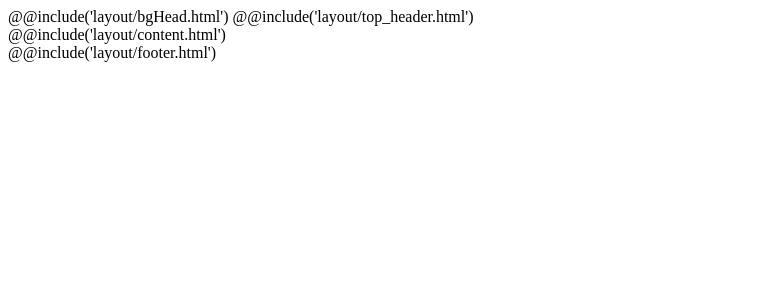
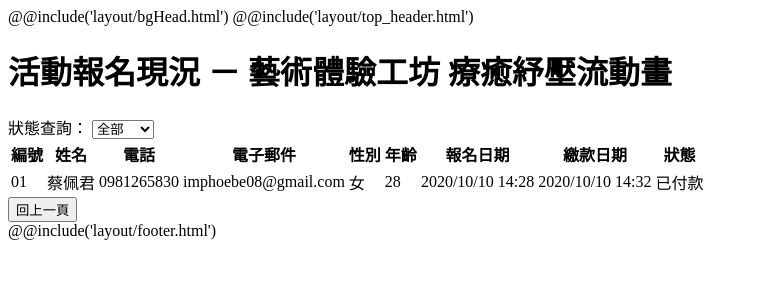
Before and after one commit to imphoebe08/200818_ED102_G4_Checkie, a PHP site: page /backstage/html/acDetail.html in a window 1280 px wide. Shown: the top 300 px of the page, without its empty margins (0-758 px from the left). Run offline with PHP 8.4, Linux system fonts and the light colour scheme.

Commit message:
活動後台初版完成

```diff
--- a/backstage/html/acAdd.html
+++ b/backstage/html/acAdd.html
@@ -58,7 +58,7 @@
             <span>舉辦人介紹：</span><pre><textarea name="" id="" cols="200" rows="10" style="resize: none;"></textarea></pre><br><br>
             <label for="">舉辦人圖片：</label><input type="file" name="" id=""><br><br>
             <div id="acAdd_submit_wrapper">
-                <button id="acAdd_submit">完成</button>
+                <input type="submit" id="acAdd_submit">
             </div>
         </form>
 
--- a/backstage/html/acDetail.html
+++ b/backstage/html/acDetail.html
@@ -11,7 +11,58 @@
 
     <!-- 中間內容 -->
     <div class="container-fluid">
-        @@include('layout/content.html')
+        <h1>活動報名現況 － 藝術體驗工坊 療癒紓壓流動畫</h1>
+        <div class="row">
+            <div class="col-md-12">
+                <div class="card">
+                    <div class="card-header">
+                        <span>狀態查詢：</span>
+                        <select name="" id="table_condition_year">
+                            <option value="">全部</option>
+                            <option value="">已付款</option>
+                            <option value="">未付款</option>
+                            <option value="">取消</option>
+                            <option value="">已退款</option>
+                        </select>
+
+                    </div>
+                    <div class="card-body">
+                        <table class="table table-responsive-sm table-sm">
+                            <thead>
+                                <tr>
+                                    <th>編號</th>
+                                    <th>姓名</th>
+                                    <th>電話</th>
+                                    <th>電子郵件</th>
+                                    <th>性別</th>
+                                    <th>年齡</th>
+                                    <th>報名日期</th>
+                                    <th>繳款日期</th>
+                                    <th>狀態</th>
+
+                                </tr>
+                            </thead>
+                            <tbody>
+                                <tr>
+                                    <td>01</td>
+                                    <td>蔡佩君</td>
+                                    <td>0981265830</td>
+                                    <td>imphoebe08@gmail.com</td>
+                                    <td>女</td>
+                                    <td>28</td>
+                                    <td>2020/10/10 14:28</td>
+                                    <td>2020/10/10 14:32</td>
+                                    <td>已付款</td>
+                                </tr>
+                            </tbody>
+                        </table>
+                    </div>
+                </div>
+                <div id="acDtail_back_wrapper">
+                    <a href="./acRegistration.html"><button id="acDtail_back">回上一頁</button></a>
+                </div>
+            </div>
+        </div>
     </div>
 
     @@include('layout/footer.html')
--- a/backstage/html/layout/top_header.html
+++ b/backstage/html/layout/top_header.html
@@ -12,7 +12,7 @@
     </button>
     <ul class="nav navbar-nav d-md-down-none">
         <li class="nav-item px-3">
-            <a class="nav-link" href="#">前台首頁</a>
+            <a class="nav-link" href="../home.html">前台首頁</a>
         </li>
         <li class="nav-item px-3">
             <a class="nav-link" href="#">設定</a>
--- /dev/null
+++ b/backstage/sass/_acDetail.scss
@@ -0,0 +1,6 @@
+#acDtail_back_wrapper {
+    text-align: center;
+    #acDtail_back {
+        @include btn-modules($bw, $color-pink, $fontsize)
+    }
+}
--- a/backstage/sass/style.scss
+++ b/backstage/sass/style.scss
@@ -16,3 +16,4 @@
 @import "./acRegistration";
 @import "./acManagement";
 @import "./acAdd";
+@import "./acDetail"
```
